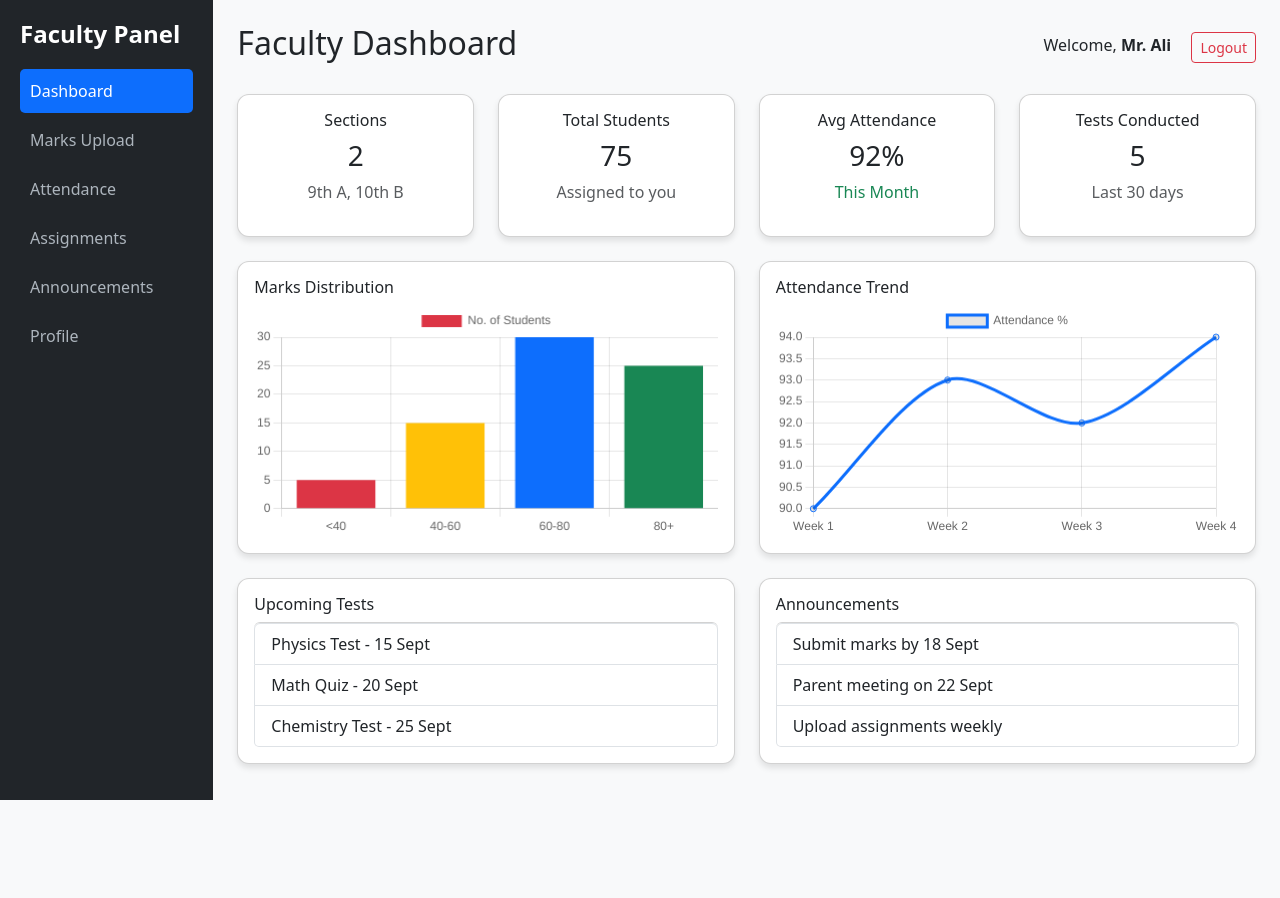
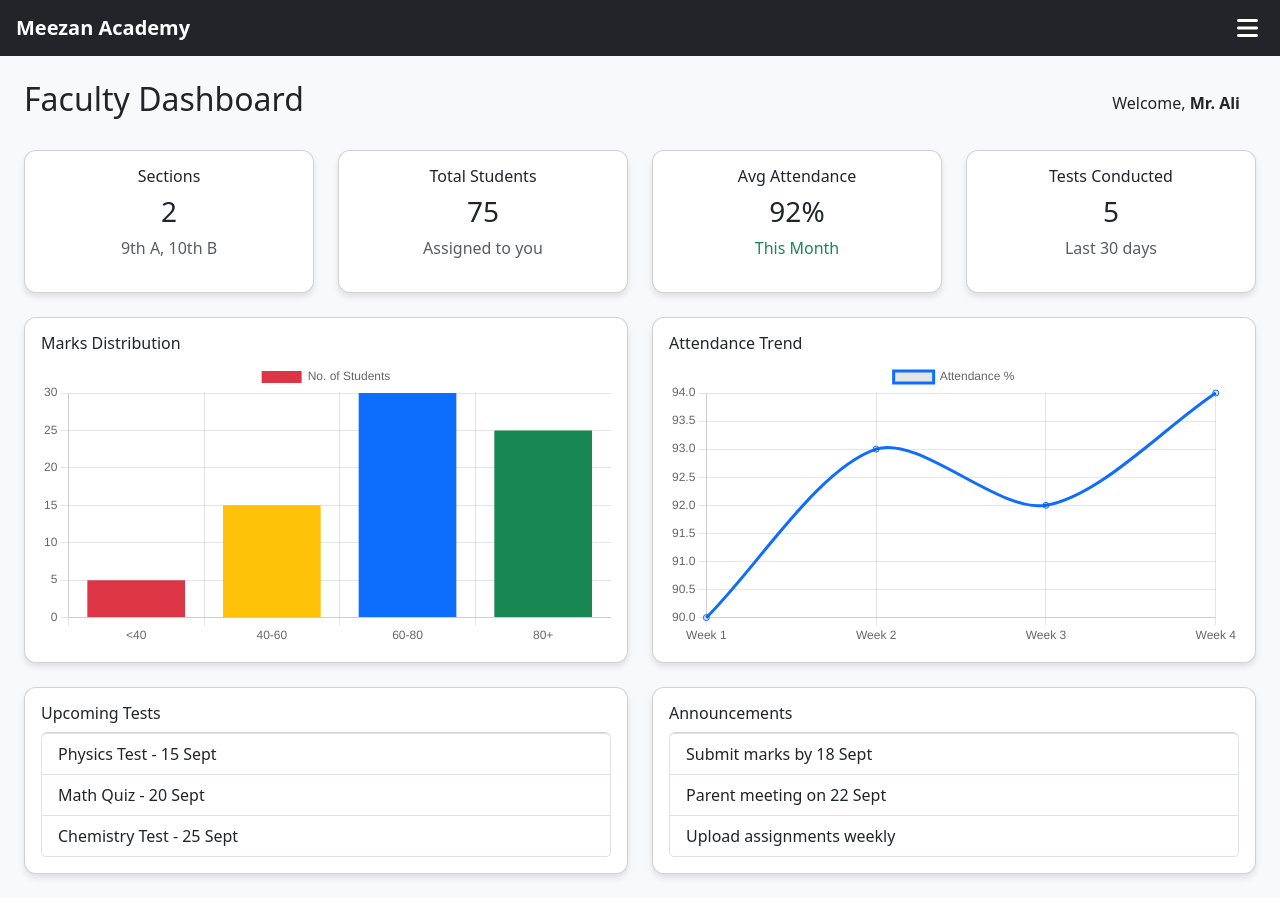
Before and after one commit to innvotechnology/meezan-academy, a plain HTML site: page faculty.html in a window 1280 px wide. Before the commit the page ends 800 px from the top, so only its background shows below. Drawn offline with nearby package versions, Linux system fonts and the light colour scheme.

Commit message:
Update faculty.html

```diff
--- a/faculty.html
+++ b/faculty.html
@@ -8,22 +8,36 @@
   <script src="https://cdn.jsdelivr.net/npm/chart.js"></script>
   <style>
     body { background-color: #f8f9fa; }
-    .sidebar { min-height: 100vh; background: #212529; color: white; padding: 20px; }
-    .sidebar h4 { margin-bottom: 20px; font-weight: bold; }
-    .sidebar a {
+    .navbar { background: #212529; }
+    .navbar-brand { color: #fff !important; font-weight: bold; }
+    .hamburger-btn { color: #fff; font-size: 1.5rem; border: none; background: transparent; }
+    .offcanvas { background: #212529; color: white; width: 240px; }
+    .offcanvas h4 { margin-bottom: 20px; font-weight: bold; }
+    .offcanvas a {
       display: block; padding: 10px; margin: 5px 0;
       text-decoration: none; color: #adb5bd; border-radius: 5px;
     }
-    .sidebar a:hover, .sidebar a.active { background: #0d6efd; color: white; }
+    .offcanvas a:hover, .offcanvas a.active { background: #0d6efd; color: white; }
     .card { border-radius: 12px; box-shadow: 0 4px 6px rgba(0,0,0,0.1); }
   </style>
 </head>
 <body>
-  <div class="container-fluid">
-    <div class="row">
-      <!-- Sidebar -->
-      <div class="col-md-3 col-lg-2 sidebar">
-        <h4>Faculty Panel</h4>
+
+  <!-- Top Navbar -->
+  <nav class="navbar sticky-top px-3">
+    <a class="navbar-brand" href="#">Meezan Academy</a>
+    <button class="hamburger-btn ms-auto" type="button" data-bs-toggle="offcanvas" data-bs-target="#sidebar">
+      <i class="fas fa-bars"></i>
+    </button>
+  </nav>
+
+  <!-- Sidebar Offcanvas -->
+  <div class="offcanvas offcanvas-start" tabindex="-1" id="sidebar">
+    <div class="offcanvas-header">
+      <h4 class="offcanvas-title">Menu</h4>
+      <button type="button" class="btn-close btn-close-white" data-bs-dismiss="offcanvas"></button>
+    </div>
+    <div class="offcanvas-body">
       <a href="#" class="active">Dashboard</a>
       <a href="#">Marks Upload</a>
       <a href="#">Attendance</a>
@@ -31,15 +45,15 @@
       <a href="#">Announcements</a>
       <a href="#">Profile</a>
     </div>
+  </div>
 
   <!-- Main Content -->
-      <div class="col-md-9 col-lg-10 p-4">
-        <!-- Topbar -->
+  <div class="container-fluid p-4">
+    <!-- Topbar (inside content) -->
     <div class="d-flex justify-content-between align-items-center mb-4">
       <h2>Faculty Dashboard</h2>
       <div>
         <span class="me-3">Welcome, <strong>Mr. Ali</strong></span>
-            <button class="btn btn-outline-danger btn-sm">Logout</button>
       </div>
     </div>
 
@@ -75,7 +89,7 @@
       </div>
     </div>
 
-        <!-- Graphs and Announcements -->
+    <!-- Graphs -->
     <div class="row mt-4">
       <div class="col-md-6">
         <div class="card p-3">
@@ -115,9 +129,9 @@
       </div>
     </div>
   </div>
-    </div>
-  </div>
 
+  <script src="https://cdn.jsdelivr.net/npm/bootstrap@5.3.3/dist/js/bootstrap.bundle.min.js"></script>
+  <script src="https://cdnjs.cloudflare.com/ajax/libs/font-awesome/6.4.0/js/all.min.js"></script>
   <script>
     // Marks Distribution Chart
     new Chart(document.getElementById('marksChart'), {
```
Lines whose indentation alone changed are shown as unchanged.
